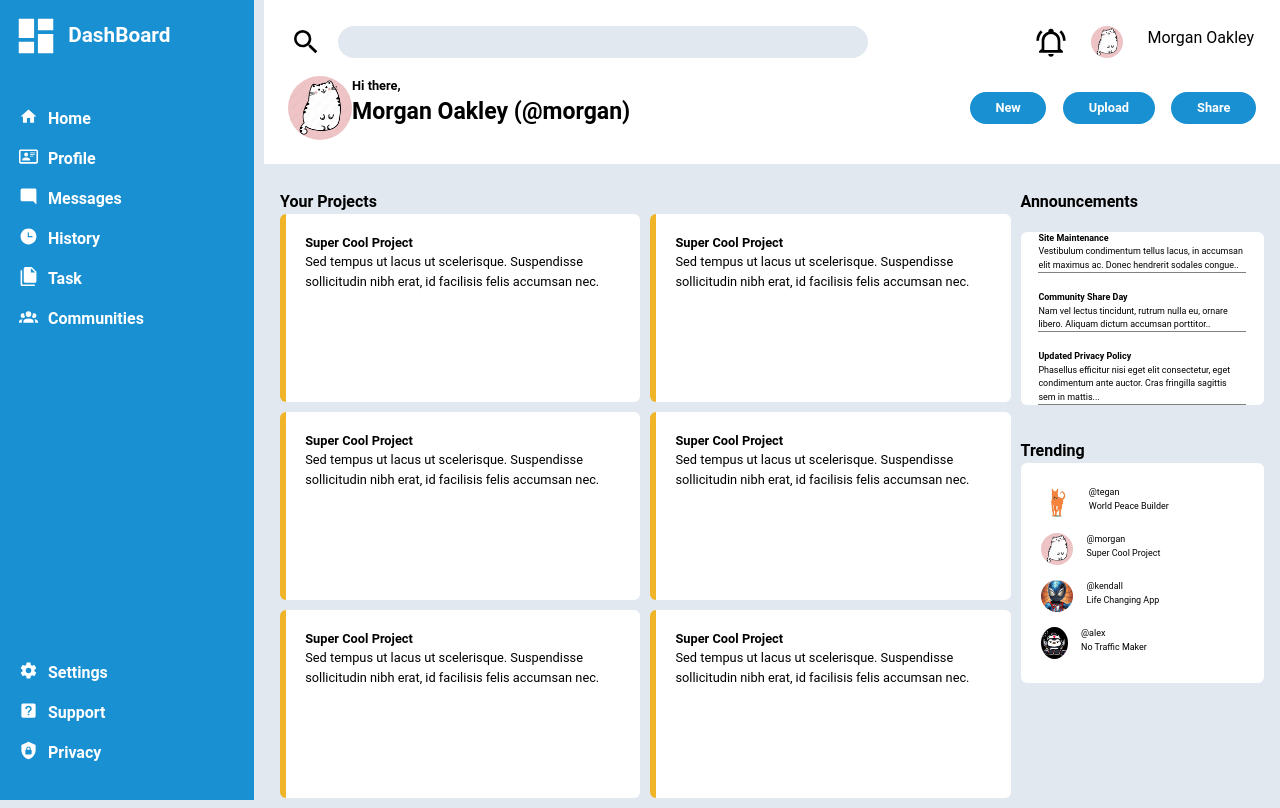
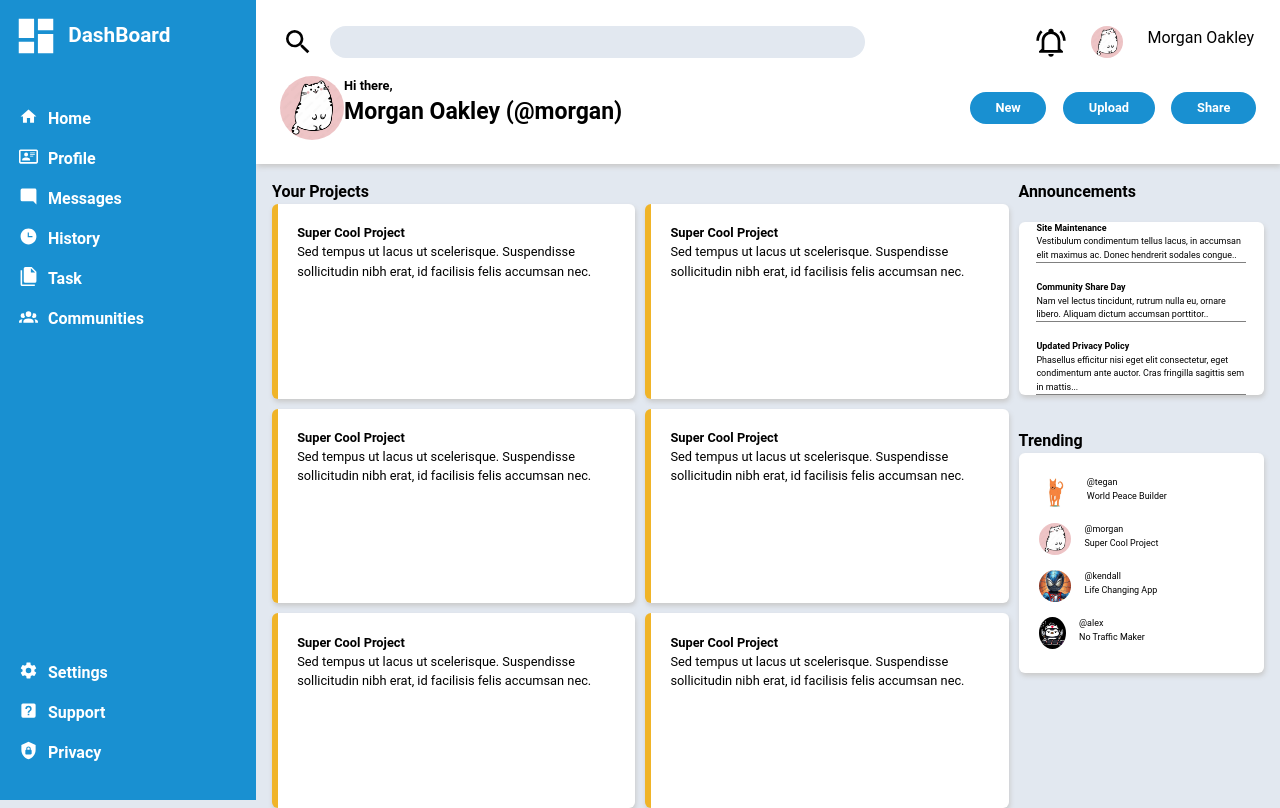
Before and after one commit to thiagopasseri/admin_dashboard_TOP, a plain HTML site: page index.html in a window 1280 px wide. Drawn offline with Linux system fonts and the light colour scheme.

Commit message:
remove .container grid gap and add shadow style to cards

```diff
--- a/style.css
+++ b/style.css
@@ -59,7 +59,6 @@
     width: 100vw; */
     display: grid;
     grid-template-columns: 1fr 4fr;
-    gap: 10px;
 
     grid-template-rows: auto 1fr;
     height: 100vh;
@@ -83,6 +82,7 @@
 .header {
     background-color: var(--antiflash-white);
     padding: 1em;
+    box-shadow: 1px 3px 5px rgb(202, 202, 202);
 
 }
 
@@ -123,6 +123,7 @@
     background-color: var(--antiflash-white);
     padding: 1.5em;
     font-size: 0.8em;
+    box-shadow: 1px 3px 5px rgb(202, 202, 202);
 }
 body {
     background-color: var(--antiflash-white-2);
```
